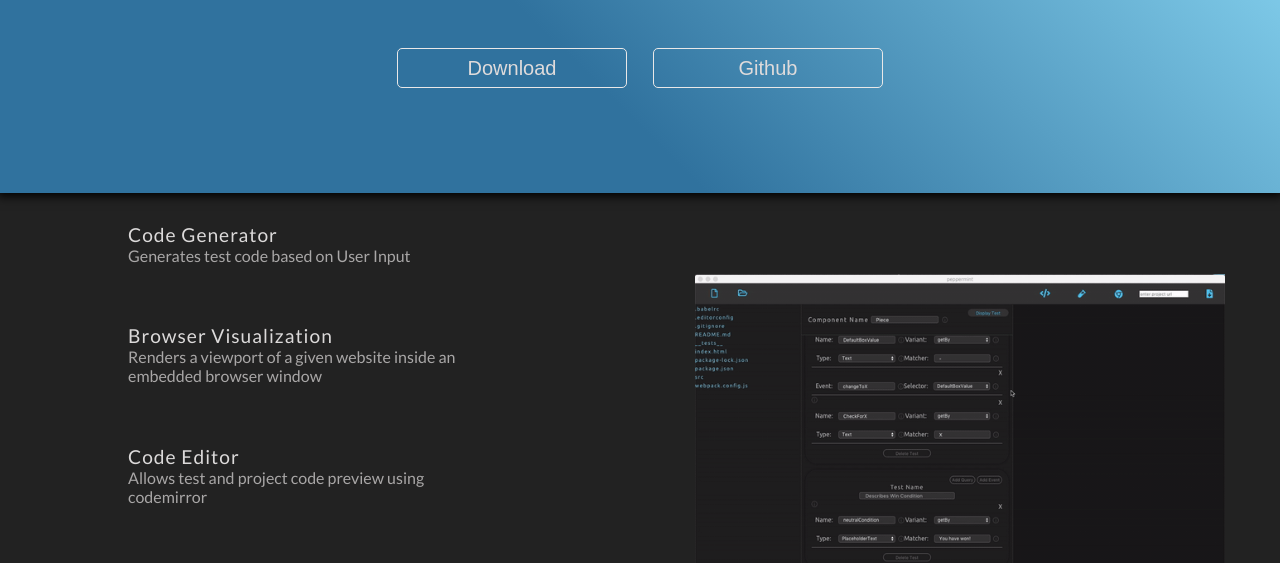
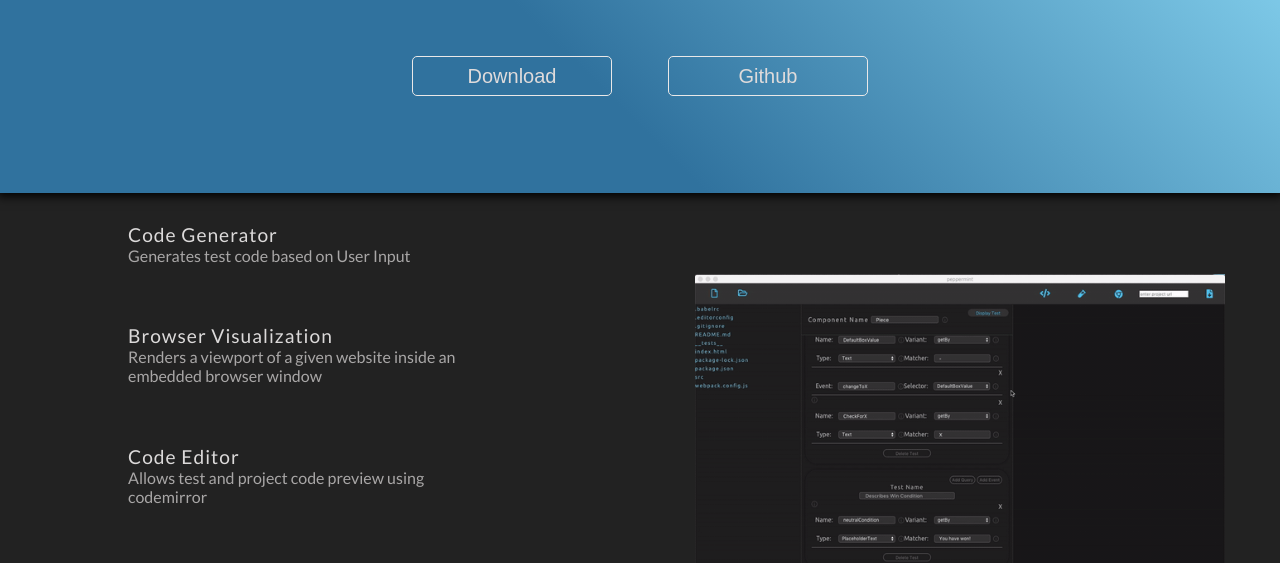
Before and after one commit to PeppermintCO/peppermint-website, a React app: page / in a window 1280 px wide. Shown: the part 207-770 px from the top of the page. Built offline with nearby package versions, Linux system fonts and the light colour scheme.

Commit message:
added download feature

```diff
--- a/client/components/App.js
+++ b/client/components/App.js
@@ -26,7 +26,7 @@ function FirstPanel() {
 				<div className="logo"><img className="imageLogo" src="../../assets/mint-leaves-two-color-512.png"></img></div>
 			</div>
 			<div className="titleDes"><p className="textForTitle">create tests for Vue applications</p></div>
-			<form className="firstPanelButtons" target="_blank"><button className="button Download">Download</button><button className="button Download" formaction="https://github.com/PeppermintCO/Peppermint" >Github</button></form>
+			<div className="firstPanelButtons"><a href="http://s3.amazonaws.com/peppermintjsapp/assets/peppermint.dmg" download><button className="button Download">Download</button></a><a href="https://github.com/PeppermintCO/Peppermint"><button className="button Download">Github</button></a></div>
 		</div>
 	)
 }
--- a/client/css/app.scss
+++ b/client/css/app.scss
@@ -1,6 +1,9 @@
 $bgcolor: #222222;
 $schema1: rgb(58, 143, 196);
 /* Use the variables */
+html {
+    max-height: 1574.09px;
+}
 body {
   background-color: $bgcolor;
   overflow: scroll;
@@ -68,7 +71,7 @@ body {
 
         .Download {
             height: 40px;
-            width: 45%;
+            width: 200px;
             background: transparent;
             border: 1px solid rgb(233, 232, 232);
             font-size: 20px;
@@ -90,8 +93,9 @@ body {
             color: $schema1;
             outline: none;
             cursor: pointer;
-        }
+
         //   margin: auto;
+    }
       }
 
     }
```
